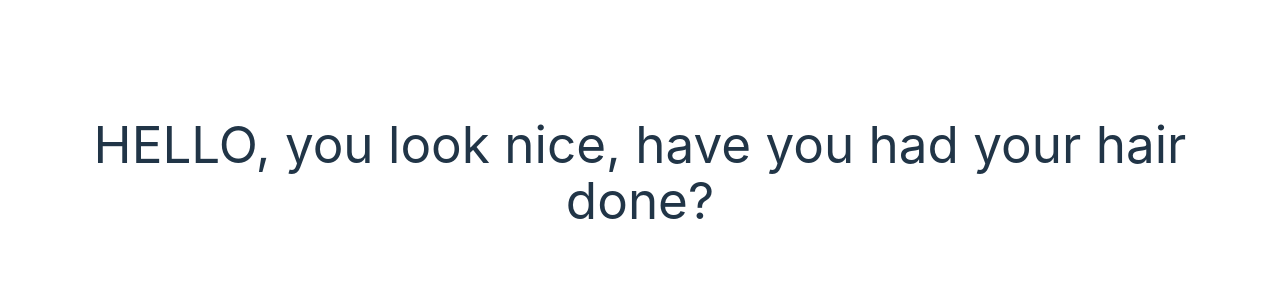
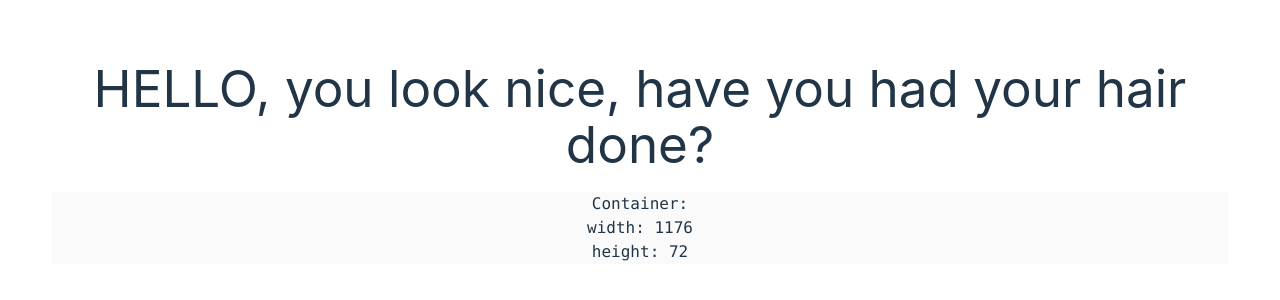
Before and after one commit to jim80/flexboxJoy, a React (Vite) app: page / in a window 1280 px wide. Shown: the part 228-528 px from the top of the page. Built offline with nearby package versions, Linux system fonts and the light colour scheme.

Commit message:
Added MeasuringComponent

```diff
--- a/src/App.jsx
+++ b/src/App.jsx
@@ -1,11 +1,14 @@
-
-import Comp1 from "./components/Comp1"
-import './App.css'
+import MeasuringComp from "./components/MeasuringComp";
+import Comp1 from "./components/Comp1";
+import "./App.css";
 
 function App() {
   return (
-    <Comp1></Comp1>
-  )
+    <>
+      <Comp1></Comp1>
+      <MeasuringComp></MeasuringComp>
+    </>
+  );
 }
 
-export default App
+export default App;
--- /dev/null
+++ b/src/components/MeasuringComp.jsx
@@ -0,0 +1,40 @@
+import { useEffect, useRef, useState } from "react";
+
+const MeasuringComp = () => {
+  const refContainer = useRef();
+  const [dimensions, setDimensions] = useState({
+    width: 0,
+    height: 0,
+  });
+  useEffect(() => {
+    if (refContainer.current) {
+      setDimensions({
+        width: refContainer.current.offsetWidth,
+        height: refContainer.current.offsetHeight,
+      });
+    }
+  }, []);
+  return (
+    <div
+      style={{
+        display: "flex",
+        flexDirection: "column",
+        alignItems: "center",
+        height: "100%",
+        backgroundColor: "#fafafa",
+        margin: "20px",
+      }}
+      ref={refContainer}
+    >
+      <pre>
+        Container:
+        <br />
+        width: {dimensions.width}
+        <br />
+        height: {dimensions.height}
+      </pre>
+    </div>
+  );
+};
+
+export default MeasuringComp;
```
